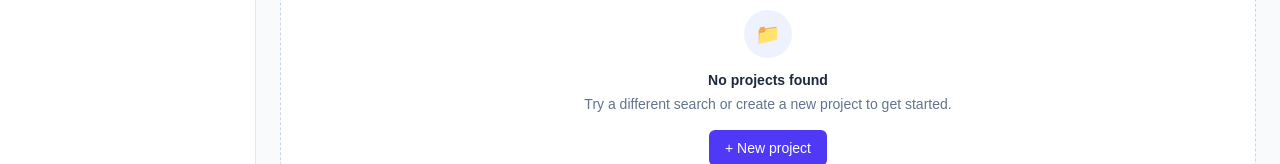
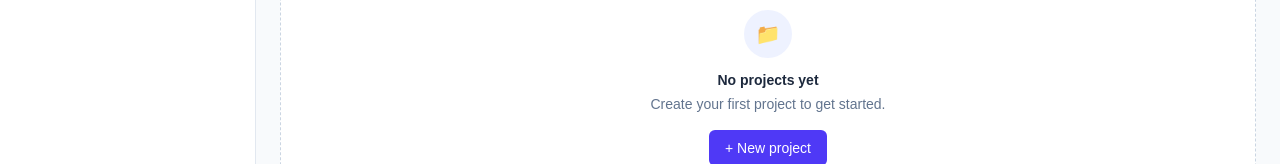
Before and after one commit to godthefuckingdamn22-alt/collabspace, a React (Vite) app: page /projects in a window 1280 px wide. Shown: the part 331-495 px from the top of the page. Built offline with nearby package versions, Linux system fonts and the light colour scheme.

Commit message:
Improve project empty states

```diff
--- a/src/pages/Projects.tsx
+++ b/src/pages/Projects.tsx
@@ -438,17 +438,20 @@ function Projects() {
 {filteredProjects.length === 0 && (
   <div className="rounded-lg border border-dashed border-slate-300 bg-white p-10 text-center">
     <div className="mx-auto mb-3 flex h-12 w-12 items-center justify-center rounded-full bg-indigo-50 text-xl">
-      📁
+      {searchTerm ? "🔎" : "📁"}
     </div>
 
     <h3 className="text-sm font-semibold text-slate-800">
-      No projects found
+      {searchTerm ? "No matching projects" : "No projects yet"}
     </h3>
 
     <p className="mx-auto mt-1 max-w-sm text-sm text-slate-500">
-      Try a different search or create a new project to get started.
+      {searchTerm
+        ? "Try a different search term."
+        : "Create your first project to get started."}
     </p>
 
+    {!searchTerm && (
       <button
         type="button"
         onClick={() => setShowForm(true)}
@@ -456,6 +459,7 @@ function Projects() {
       >
         + New project
       </button>
+    )}
   </div>
 )}
       )
```
Lines whose indentation alone changed are shown as unchanged.
